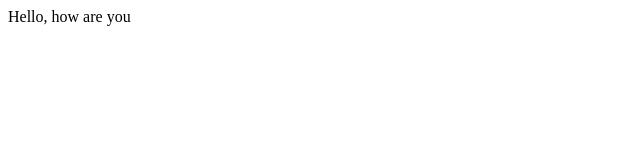
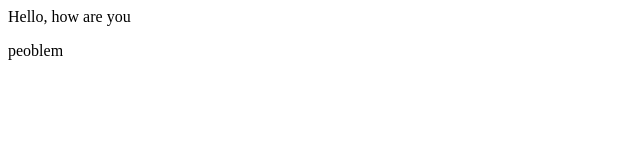
Before and after one commit to Israel-Ogunsua/demo-learning-, a plain HTML site: page index.html in a window 1280 px wide. Shown: the full height of the page, 0-640 px from the left. Drawn offline with Linux system fonts and the light colour scheme.

Commit message:
added there

```diff
--- a/index.html
+++ b/index.html
@@ -1 +1,2 @@
 <div>Hello, how are you</div>
+<p> peoblem</p>
```
